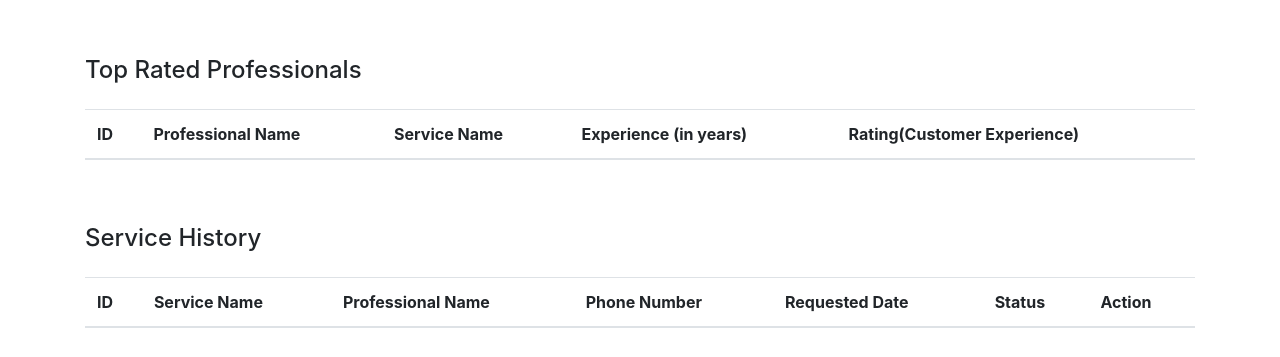
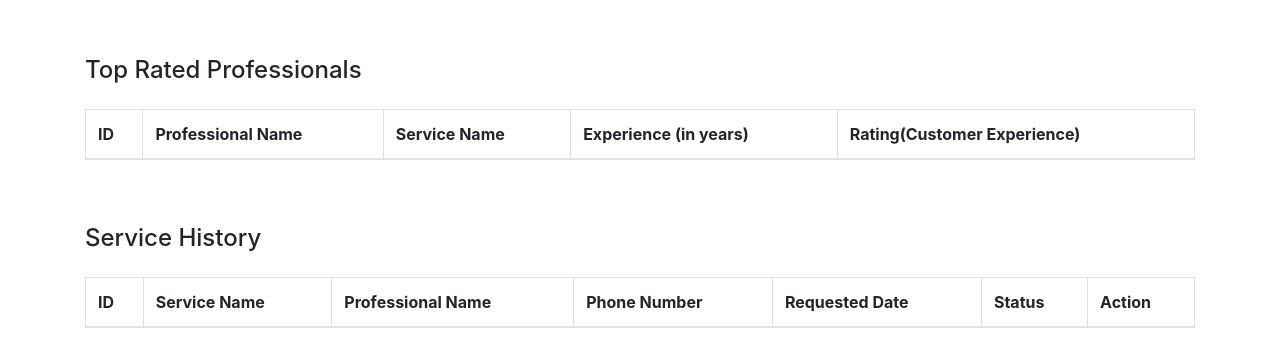
Before and after one commit to anshulbaliga7/iitm-mad1-project, a Flask app: page /customer_dashboard in a window 1280 px wide. Shown: the part 443-800 px from the top of the page. Run offline with Flask 2, Linux system fonts and the light colour scheme; the visitor is signed in with stand-in values (Sample User, id 1); data comes from the database, SQL or seed files in the repository; data that the repository does not hold is empty; some libraries are stand-ins or nearby versions.

Commit message:
Ui changes

```diff
--- a/templates/customer_dashboard.html
+++ b/templates/customer_dashboard.html
@@ -162,7 +162,7 @@
         </div>
         <br><br><br><br>
         <h4>Top Rated Professionals</h4>
-            <table class="table table-striped mt-4">
+            <table class="table table-striped table-bordered mt-4">
             <thead>
             <tr>
                 <th>ID</th>
@@ -211,7 +211,7 @@
 </table>
         <br><br>
         <h4>Service History</h4>
-        <table class="table table-striped mt-4">
+        <table class="table table-striped table-bordered mt-4">
             <thead>
                 <tr>
                     <th>ID</th>
--- a/templates/customer_search.html
+++ b/templates/customer_search.html
@@ -88,7 +88,7 @@
 
         {% if search_results %}
         <h4 class="mt-4">Search Results for "{{ search_text }}"</h4>
-        <table class="table table-striped table-hover mt-3">
+        <table class="table table-striped table-bordered table-hover mt-3">
             <thead>
                 <tr>
                     <th>Service Name</th>
@@ -154,7 +154,7 @@
         {% endif %}
 
         <h4 class="mt-4">Service History</h4>
-        <table class="table table-striped table-hover mt-3">
+        <table class="table table-striped table-bordered table-hover mt-3">
             <thead>
                 <tr>
                     <th>ID</th>
--- a/templates/home.html
+++ b/templates/home.html
@@ -87,6 +87,7 @@
                         <a class="dropdown-item" href="#">Bangalore</a>
                         <a class="dropdown-item" href="#">Chennai</a>
                         <a class="dropdown-item" href="#">Delhi</a>
+                        <a class="dropdown-item" href="#">Mumbai</a>
                     </div>
                 </li>
                 <li class="nav-item mr-3">
@@ -99,6 +100,7 @@
         <h1 class="mt-5">Welcome to HomeCare+</h1>
         <p>Caring for your home, one service at a time</p>
         <p>Household Services Application</p>
+        <p>Made by Anshul Ramdas Baliga. Roll No:22f3002743</p>
         <a href="{{ url_for('login') }}" class="btn btn-primary mt-3">Get Started</a>
     </div>
     <script src="https://code.jquery.com/jquery-3.5.1.slim.min.js"></script>
```
